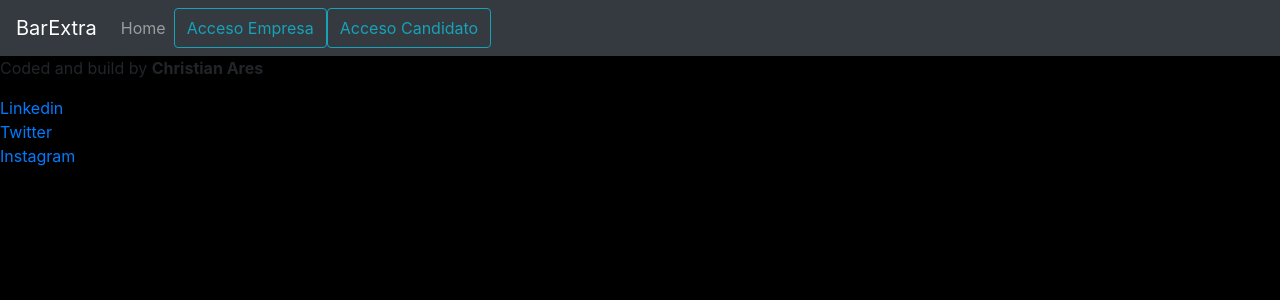
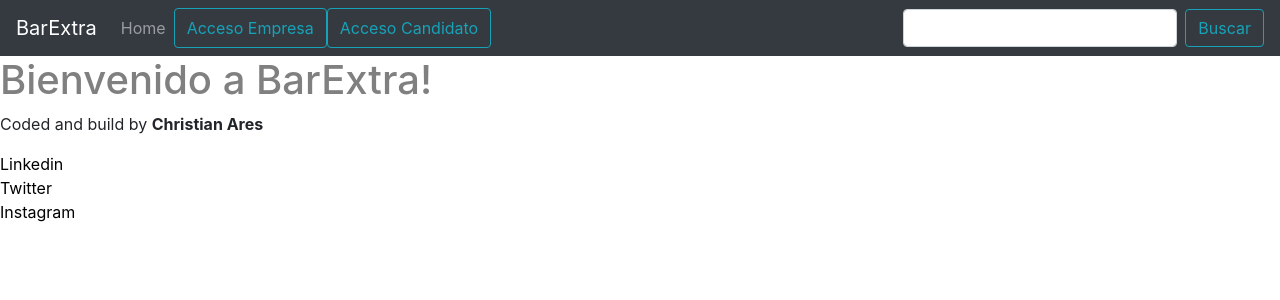
Before and after one commit to Christian-Ares/Bar-Extra-Project, a React (Create React App) app: page / in a window 1280 px wide. Shown: the top 300 px of the page. Built offline with nearby package versions, Linux system fonts and the light colour scheme.

Commit message:
Provisional home added

```diff
--- a/src/App.css
+++ /dev/null
@@ -1,38 +0,0 @@
-.App {
-  text-align: center;
-}
-
-.App-logo {
-  height: 40vmin;
-  pointer-events: none;
-}
-
-@media (prefers-reduced-motion: no-preference) {
-  .App-logo {
-    animation: App-logo-spin infinite 20s linear;
-  }
-}
-
-.App-header {
-  background-color: #282c34;
-  min-height: 100vh;
-  display: flex;
-  flex-direction: column;
-  align-items: center;
-  justify-content: center;
-  font-size: calc(10px + 2vmin);
-  color: white;
-}
-
-.App-link {
-  color: #61dafb;
-}
-
-@keyframes App-logo-spin {
-  from {
-    transform: rotate(0deg);
-  }
-  to {
-    transform: rotate(360deg);
-  }
-}
--- a/src/App.js
+++ b/src/App.js
@@ -1,10 +1,12 @@
 import { Footer } from './components/Footer/Footer.jsx';
+import { Home } from './components/Home/Home.jsx';
 import { NavBar } from './components/NavBar/NavBar.jsx';
 
 function App() {
   return (
     <div className="App">
       <NavBar />
+      <Home />
       <Footer />
     </div>
   );
--- /dev/null
+++ b/src/components/Home/Home.jsx
@@ -0,0 +1,9 @@
+import React from 'react'
+
+export const Home = () => {
+    return (
+        <div>
+            <h1 className="homeTitle">Bienvenido a BarExtra!</h1>
+        </div>
+    )
+}
--- a/src/components/NavBar/NavBar.jsx
+++ b/src/components/NavBar/NavBar.jsx
@@ -11,10 +11,10 @@ export const NavBar = () => {
                     <Button variant="outline-info">Acceso Empresa</Button>
                     <Button variant="outline-info">Acceso Candidato</Button>
                 </Nav>
-                {/* <Form inline>
-                    <FormControl type="text" placeholder="Search" className="mr-sm-2" />
-                    <Button variant="outline-info">Search</Button>
-                </Form> */}
+                <Form inline>
+                    <FormControl type="text" placeholder="" className="mr-sm-2" />
+                    <Button variant="outline-info">Buscar</Button>
+                </Form>
         </Navbar>
     </div>
     )
--- a/src/custom.scss
+++ b/src/custom.scss
@@ -1,5 +1,14 @@
 // Override default variables before the import
-$body-bg: #000;
+$body-bg: rgb(255, 255, 255);
 
 // Import Bootstrap and its default variables
 @import '~bootstrap/scss/bootstrap.scss';
+
+.homeTitle{
+    color: grey;
+}
+
+a:hover, a:active, a:visited, a:link{
+    text-decoration: none;
+    color: rgb(0,0,0);
+}
```
Also changed, not shown: 1 other file (tests, documents, lock files or other folders).
